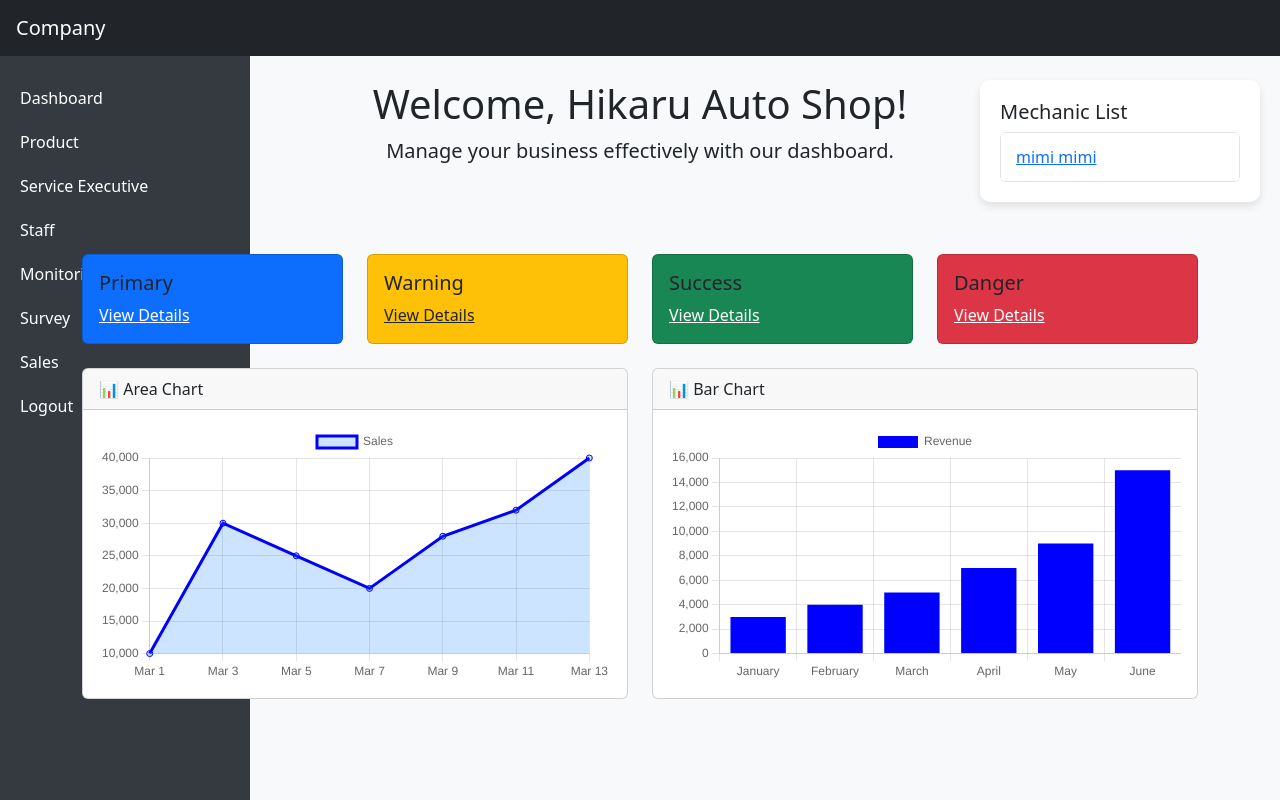
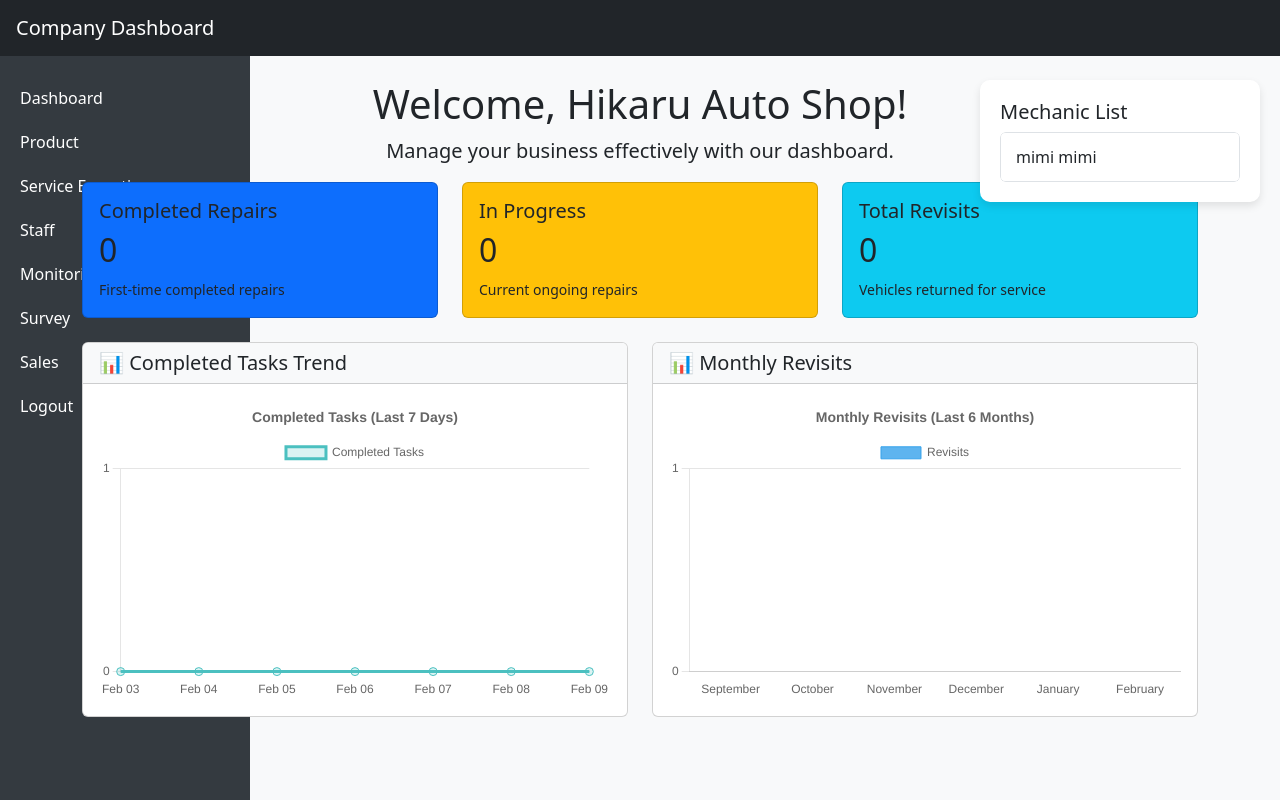
Before and after one commit to Hikaru432/machph, a PHP site: page /admin.php in a window 1280 px wide. Run offline with PHP 8.4, Linux system fonts and the light colour scheme; a user stored in the database is signed in; data comes from the database, SQL or seed files in the repository; tables that the repository leaves empty hold one stand-in row (values such as "Sample post").

Commit message:
new updates

```diff
--- a/admin.php
+++ b/admin.php
@@ -25,32 +25,115 @@ if ($result && mysqli_num_rows($result) > 0) {
 $mechanic_query = "SELECT * FROM mechanic WHERE companyid = '$companyid'";
 $mechanic_result = mysqli_query($conn, $mechanic_query);
 
-// Fetch metrics for dashboard
-$done_repair_count_query = "SELECT COUNT(DISTINCT a.user_id, a.car_id) AS done_count
+// Updated metrics queries for dashboard
+$done_repair_count_query = "
+    SELECT COUNT(DISTINCT a.user_id, a.car_id) AS done_count
     FROM accomplishtask a
-                            INNER JOIN car c ON a.car_id = c.car_id
-                            WHERE a.progress_percentage = 100 AND c.companyid = '$companyid'";
+    INNER JOIN service s ON a.user_id = s.user_id AND a.car_id = s.car_id
+    WHERE a.progress_percentage = 90
+    AND s.companyid = '$companyid'
+    AND NOT EXISTS (
+        SELECT 1 FROM service s2
+        WHERE s2.user_id = a.user_id
+        AND s2.car_id = a.car_id
+        AND s2.date_created > a.progress_date
+    )
+";
 
-$progressing_count_query = "SELECT COUNT(DISTINCT a.user_id, a.car_id) AS progressing_count
+$progressing_count_query = "
+    SELECT COUNT(DISTINCT a.user_id, a.car_id) AS progressing_count
     FROM accomplishtask a
-                            INNER JOIN car c ON a.car_id = c.car_id
-                            WHERE a.progress_percentage < 100 AND c.companyid = '$companyid'";
+    INNER JOIN service s ON a.user_id = s.user_id AND a.car_id = s.car_id
+    WHERE a.progress_percentage < 90
+    AND s.companyid = '$companyid'
+";
 
 $revisit_count_query = "
-    SELECT COUNT(*) AS revisit_count
+    SELECT COUNT(DISTINCT s.user_id, s.car_id) as revisit_count
     FROM service s
-    INNER JOIN car c ON s.car_id = c.car_id
-    WHERE c.companyid = '$companyid' AND (
-        SELECT COUNT(*)
-        FROM service s2
-        WHERE s2.user_id = s.user_id
-        AND s2.car_id = s.car_id
-    ) > 1
+    INNER JOIN accomplishtask a ON s.user_id = a.user_id
+        AND s.car_id = a.car_id
+    WHERE s.companyid = '$companyid'
+        AND a.progress_percentage = 90
+        AND s.date_created > a.progress_date
 ";
 
 $done_repair_count = mysqli_fetch_assoc(mysqli_query($conn, $done_repair_count_query))['done_count'] ?? 0;
 $progressing_count = mysqli_fetch_assoc(mysqli_query($conn, $progressing_count_query))['progressing_count'] ?? 0;
 $revisit_count = mysqli_fetch_assoc(mysqli_query($conn, $revisit_count_query))['revisit_count'] ?? 0;
+
+// Updated query for completed tasks chart (last 7 days)
+$completed_tasks_query = "
+    SELECT
+        DATE(a.progress_date) as date,
+        COUNT(DISTINCT a.user_id, a.car_id) as count
+    FROM accomplishtask a
+    INNER JOIN service s ON a.user_id = s.user_id AND a.car_id = s.car_id
+    WHERE a.progress_percentage = 90
+    AND s.companyid = '$companyid'
+    AND a.progress_date >= DATE_SUB(CURRENT_DATE, INTERVAL 7 DAY)
+    AND NOT EXISTS (
+        SELECT 1 FROM service s2
+        WHERE s2.user_id = a.user_id
+        AND s2.car_id = a.car_id
+        AND s2.date_created > a.progress_date
+    )
+    GROUP BY DATE(a.progress_date)
+    ORDER BY date ASC
+";
+
+// Updated query for revisits chart (last 6 months)
+$revisit_query = "
+    SELECT
+        MONTH(s.date_created) as month,
+        COUNT(DISTINCT s.user_id, s.car_id) as revisit_count
+    FROM service s
+    INNER JOIN accomplishtask a ON s.user_id = a.user_id
+        AND s.car_id = a.car_id
+    WHERE s.companyid = '$companyid'
+        AND a.progress_percentage = 90
+        AND s.date_created > a.progress_date
+        AND s.date_created >= DATE_SUB(CURRENT_DATE, INTERVAL 6 MONTH)
+    GROUP BY MONTH(s.date_created)
+    ORDER BY month ASC
+";
+
+$completed_result = mysqli_query($conn, $completed_tasks_query);
+$revisit_result = mysqli_query($conn, $revisit_query);
+
+// Initialize arrays for the last 7 days (completed tasks)
+$last_7_days = array();
+$completed_counts = array();
+for ($i = 6; $i >= 0; $i--) {
+    $date = date('Y-m-d', strtotime("-$i days"));
+    $last_7_days[date('M d', strtotime($date))] = 0;
+}
+
+// Fill in the actual completed tasks data
+while ($row = mysqli_fetch_assoc($completed_result)) {
+    $date_key = date('M d', strtotime($row['date']));
+    $last_7_days[$date_key] = (int)$row['count'];
+}
+
+// Initialize arrays for the last 6 months (revisits)
+$last_6_months = array();
+$revisit_counts = array();
+for ($i = 5; $i >= 0; $i--) {
+    $month = date('F', strtotime("-$i months"));
+    $last_6_months[$month] = 0;
+}
+
+// Fill in the actual revisit data
+while ($row = mysqli_fetch_assoc($revisit_result)) {
+    $month_key = date('F', mktime(0, 0, 0, $row['month'], 1));
+    $last_6_months[$month_key] = (int)$row['revisit_count'];
+}
+
+// Convert to JSON for JavaScript
+$completed_dates_json = json_encode(array_keys($last_7_days));
+$completed_counts_json = json_encode(array_values($last_7_days));
+$revisit_months_json = json_encode(array_keys($last_6_months));
+$revisit_counts_json = json_encode(array_values($last_6_months));
 ?>
 
 <!DOCTYPE html>
@@ -84,11 +167,14 @@ $revisit_count = mysqli_fetch_assoc(mysqli_query($conn, $revisit_count_query))['
             border-radius: 5px; cursor: pointer;
         }
         .mechanic-list .list-group-item:hover { background-color: #f1f1f1; }
+        .card { transition: transform 0.2s; }
+        .card:hover { transform: translateY(-5px); }
+        .chart-container { position: relative; margin: auto; height: 300px; }
     </style>
 </head>
 <body>
     <nav class="navbar navbar-dark bg-dark px-3">
-        <a class="navbar-brand" href="#">Company</a>
+        <a class="navbar-brand" href="#">Company Dashboard</a>
     </nav>
     <div class="d-flex">
         <div class="sidebar">
@@ -103,59 +189,60 @@ $revisit_count = mysqli_fetch_assoc(mysqli_query($conn, $revisit_count_query))['
         </div>
         <div class="container mt-4">
             <h1 class="display-6 text-center">
-                    Welcome, <?php echo isset($company_data['companyname']) ? $company_data['companyname'] : 'Valued Partner'; ?>!
+                Welcome, <?php echo isset($company_data['companyname']) ? htmlspecialchars($company_data['companyname']) : 'Valued Partner'; ?>!
             </h1>
             <p class="lead text-center">Manage your business effectively with our dashboard.</p>
-                <br>
-                <br>
-                <br>
+
             <div class="row text-white mb-4">
-                    <div class="col-md-3">
+                <div class="col-md-4">
                     <div class="card bg-primary">
                         <div class="card-body">
-                                <h5 class="card-title">Primary</h5>
-                                <a href="#" class="text-white">View Details</a>
+                            <h5 class="card-title">Completed Repairs</h5>
+                            <p class="card-text h2"><?php echo $done_repair_count; ?></p>
+                            <small>First-time completed repairs</small>
                         </div>
                     </div>
                 </div>
-                    <div class="col-md-3">
+                <div class="col-md-4">
                     <div class="card bg-warning">
                         <div class="card-body">
-                                <h5 class="card-title">Warning</h5>
-                                <a href="#" class="text-dark">View Details</a>
+                            <h5 class="card-title">In Progress</h5>
+                            <p class="card-text h2"><?php echo $progressing_count; ?></p>
+                            <small>Current ongoing repairs</small>
                         </div>
                     </div>
                 </div>
-                    <div class="col-md-3">
-                        <div class="card bg-success">
+                <div class="col-md-4">
+                    <div class="card bg-info">
                         <div class="card-body">
-                                <h5 class="card-title">Success</h5>
-                                <a href="#" class="text-white">View Details</a>
-                            </div>
-                        </div>
-                    </div>
-                    <div class="col-md-3">
-                        <div class="card bg-danger">
-                            <div class="card-body">
-                                <h5 class="card-title">Danger</h5>
-                                <a href="#" class="text-white">View Details</a>
+                            <h5 class="card-title">Total Revisits</h5>
+                            <p class="card-text h2"><?php echo $revisit_count; ?></p>
+                            <small>Vehicles returned for service</small>
                         </div>
                     </div>
                 </div>
             </div>
+
             <div class="row">
                 <div class="col-md-6">
                     <div class="card">
-                            <div class="card-header">📊 Area Chart</div>
+                        <div class="card-header bg-light">
+                            <h5 class="mb-0">📊 Completed Tasks Trend</h5>
+                        </div>
                         <div class="card-body">
+                            <div class="chart-container">
                                 <canvas id="areaChart"></canvas>
+                            </div>
                         </div>
                     </div>
                 </div>
                 <div class="col-md-6">
                     <div class="card">
-                            <div class="card-header">📊 Bar Chart</div>
+                        <div class="card-header bg-light">
+                            <h5 class="mb-0">📊 Monthly Revisits</h5>
+                        </div>
                         <div class="card-body">
+                            <div class="chart-container">
                                 <canvas id="barChart"></canvas>
                             </div>
                         </div>
@@ -170,7 +257,12 @@ $revisit_count = mysqli_fetch_assoc(mysqli_query($conn, $revisit_count_query))['
                 <?php
                 if ($mechanic_result && mysqli_num_rows($mechanic_result) > 0) {
                     while ($mechanic = mysqli_fetch_assoc($mechanic_result)) {
-                        echo '<li class="list-group-item"><a href="homemechanic.php?mechanic_id=' . $mechanic['mechanic_id'] . '">' . $mechanic['firstname'] . ' ' . $mechanic['lastname'] . '</a></li>';
+                        echo '<li class="list-group-item">
+                            <a href="homemechanic.php?mechanic_id=' . htmlspecialchars($mechanic['mechanic_id']) . '"
+                               class="text-decoration-none text-dark">
+                                ' . htmlspecialchars($mechanic['firstname'] . ' ' . $mechanic['lastname']) . '
+                            </a>
+                        </li>';
                     }
                 } else {
                     echo '<li class="list-group-item">No mechanics found</li>';
@@ -178,36 +270,120 @@ $revisit_count = mysqli_fetch_assoc(mysqli_query($conn, $revisit_count_query))['
                 ?>
             </ul>
         </div>
+    </div>
 
     <script>
+        // Area Chart for Completed Tasks
         var ctx1 = document.getElementById('areaChart').getContext('2d');
         var areaChart = new Chart(ctx1, {
             type: 'line',
             data: {
-                    labels: ['Mar 1', 'Mar 3', 'Mar 5', 'Mar 7', 'Mar 9', 'Mar 11', 'Mar 13'],
+                labels: <?php echo $completed_dates_json; ?>,
                 datasets: [{
-                        label: 'Sales',
-                        data: [10000, 30000, 25000, 20000, 28000, 32000, 40000],
-                        borderColor: 'blue',
+                    label: 'Completed Tasks',
+                    data: <?php echo $completed_counts_json; ?>,
+                    borderColor: 'rgb(75, 192, 192)',
+                    backgroundColor: 'rgba(75, 192, 192, 0.2)',
                     fill: true,
-                        backgroundColor: 'rgba(0, 123, 255, 0.2)'
+                    tension: 0.4,
+                    pointRadius: 4,
+                    pointHoverRadius: 6
                 }]
             },
-                options: { responsive: true }
+            options: {
+                responsive: true,
+                maintainAspectRatio: false,
+                plugins: {
+                    title: {
+                        display: true,
+                        text: 'Completed Tasks (Last 7 Days)',
+                        font: { size: 14 }
+                    },
+                    tooltip: {
+                        mode: 'index',
+                        intersect: false,
+                        backgroundColor: 'rgba(0, 0, 0, 0.8)'
+                    },
+                    legend: {
+                        display: true,
+                        position: 'top'
+                    }
+                },
+                scales: {
+                    y: {
+                        beginAtZero: true,
+                        ticks: {
+                            stepSize: 1,
+                            font: { size: 12 }
+                        },
+                        grid: {
+                            color: 'rgba(0, 0, 0, 0.1)'
+                        }
+                    },
+                    x: {
+                        ticks: {
+                            font: { size: 12 }
+                        },
+                        grid: {
+                            display: false
+                        }
+                    }
+                }
+            }
         });
 
+        // Bar Chart for Monthly Revisits
         var ctx2 = document.getElementById('barChart').getContext('2d');
         var barChart = new Chart(ctx2, {
             type: 'bar',
             data: {
-                    labels: ['January', 'February', 'March', 'April', 'May', 'June'],
+                labels: <?php echo $revisit_months_json; ?>,
                 datasets: [{
-                        label: 'Revenue',
-                        data: [3000, 4000, 5000, 7000, 9000, 15000],
-                        backgroundColor: 'blue'
+                    label: 'Revisits',
+                    data: <?php echo $revisit_counts_json; ?>,
+                    backgroundColor: 'rgba(54, 162, 235, 0.8)',
+                    borderColor: 'rgb(54, 162, 235)',
+                    borderWidth: 1,
+                    borderRadius: 5
                 }]
             },
-                options: { responsive: true }
+            options: {
+                responsive: true,
+                maintainAspectRatio: false,
+                plugins: {
+                    title: {
+                        display: true,
+                        text: 'Monthly Revisits (Last 6 Months)',
+                        font: { size: 14 }
+                    },
+                    legend: {
+                        position: 'top'
+                    },
+                    tooltip: {
+                        backgroundColor: 'rgba(0, 0, 0, 0.8)'
+                    }
+                },
+                scales: {
+                    y: {
+                        beginAtZero: true,
+                        ticks: {
+                            stepSize: 1,
+                            font: { size: 12 }
+                        },
+                        grid: {
+                            color: 'rgba(0, 0, 0, 0.1)'
+                        }
+                    },
+                    x: {
+                        ticks: {
+                            font: { size: 12 }
+                        },
+                        grid: {
+                            display: false
+                        }
+                    }
+                }
+            }
         });
     </script>
 </body>
```
Also changed, not shown: carprofile.php (+2 -5 lines), save_progress.php (+11 -8 lines), fourthdatabase/machph (5).sql. Lines whose indentation alone changed are shown as unchanged.
